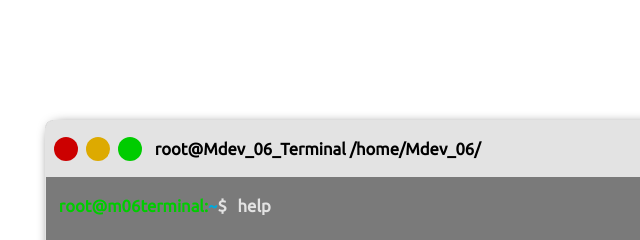
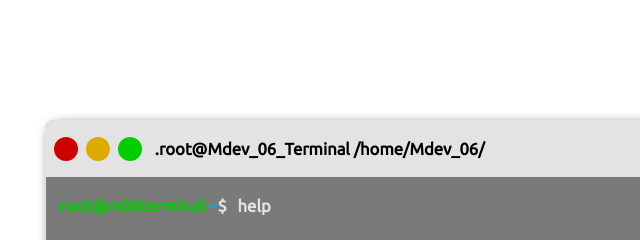
Before and after one commit to MeLlamanJH/Portfiolio, a plain HTML site: page index.html in a window 1280 px wide. Shown: the part 800-1040 px from the top of the page, 147-787 px from the left. Drawn offline with Linux system fonts and the light colour scheme.

Commit message:
daw
dwdwa

```diff
--- a/index.html
+++ b/index.html
@@ -54,7 +54,7 @@
                         <span class="console-btn" value="close" style="--color: #c00"></span>
                         <span class="console-btn" value="maximize" style="--color: #da0"></span>
                         <span class="console-btn" value="minimize" style="--color: #0c0"></span>
-                        <span class="console-title">root@Mdev_06_Terminal /home/Mdev_06/</span>
+                        <span class="console-title">.root@Mdev_06_Terminal /home/Mdev_06/</span>
                     </div>
 
                     <div class="console-active-console">
```
